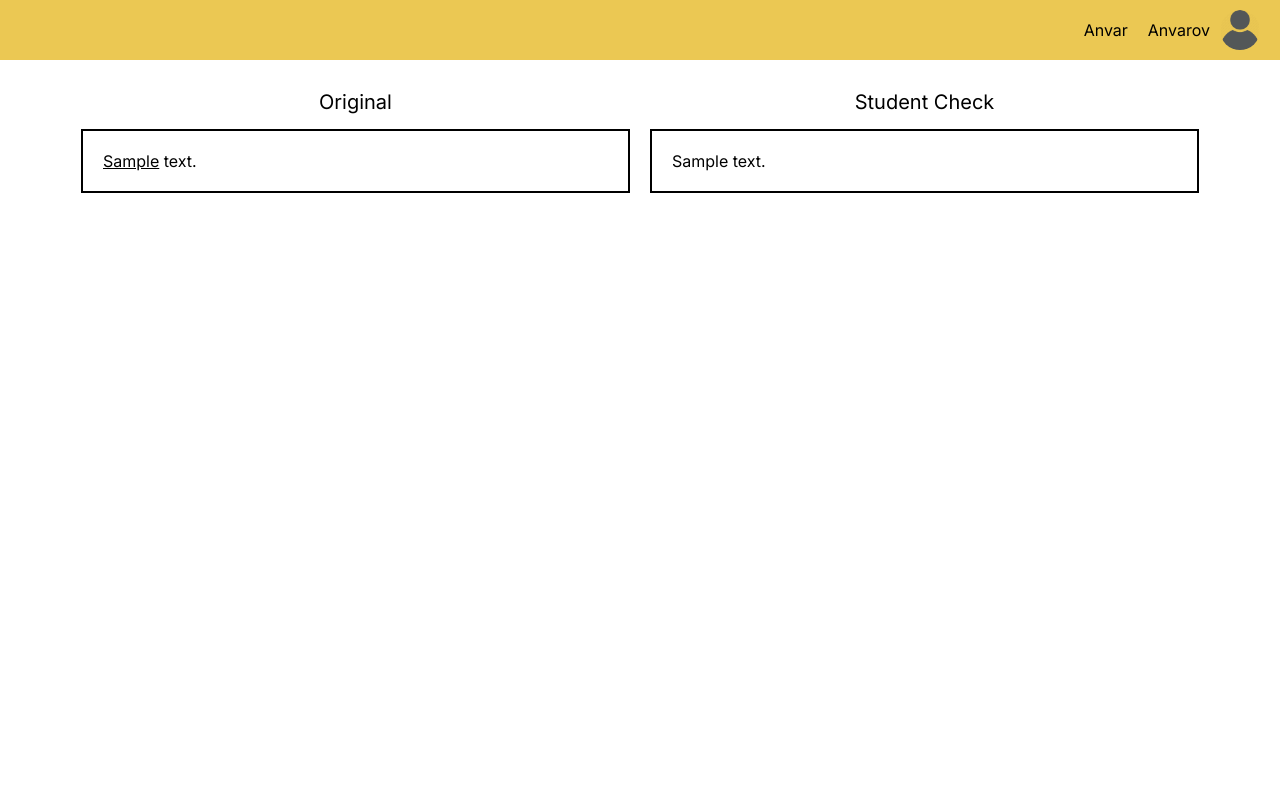
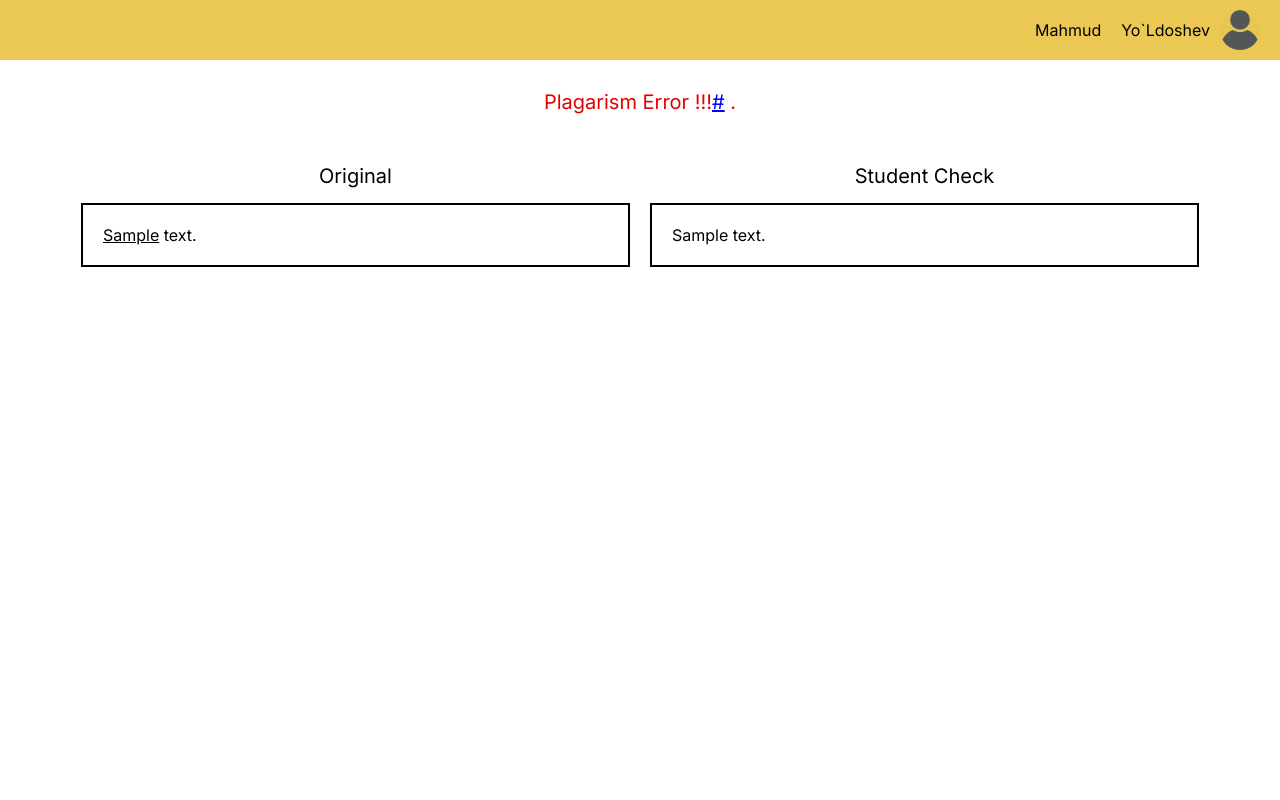
Before and after one commit to Begzod10/GennisClassroom, a Flask app: page /check_essay/1 in a window 1280 px wide. Run offline with Flask 2, Linux system fonts and the light colour scheme; tables that the repository leaves empty hold one stand-in row (values such as "Sample post").

Commit message:
last changes

```diff
--- a/backend/lessons/essay_route.py
+++ b/backend/lessons/essay_route.py
@@ -32,27 +32,9 @@ def write_essay():
     # response = requests.request("POST", url, data=payload, headers=headers)
 
     # plagarism
-    # url = "https://plagiarism-checker-and-auto-citation-generator-multi-lingual.p.rapidapi.com/plagiarism"
-    #
-    # payload = {
-    #     "text": "This is a test with a minimum of 40 characters to check plagiarism for.",
-    #     "language": "en",
-    #     "includeCitations": False,
-    #     "scrapeSources": False
-    # }
-    # headers = {
-    #     "content-type": "application/json",
-    #     "X-RapidAPI-Key": "1973d60fb8mshece0ce163f66024p1f4d12jsn70ad27675fdf",
-    #     "X-RapidAPI-Host": "plagiarism-checker-and-auto-citation-generator-multi-lingual.p.rapidapi.com"
-    # }
-    #
-    # response = requests.request("POST", url, json=payload, headers=headers)
-
-    # print(response.text)
-
 
     user = get_current_user()
-    student = Student.query.filter(Student.user_id == user).first()
+    student = Student.query.filter(Student.user_id == user.id).first()
     if request.method == "POST":
         essay = request.form.get('essay')
         add = Essay(essay_text=essay, student_id=student.id, info_id=1)
@@ -69,14 +51,30 @@ def essays_list():
 
 @app.route('/check_essay/<int:essay_id>', methods=['POST', 'GET'])
 def check_essay(essay_id):
-    # essay = Essay.query.filter(Essay.id == essay_id).first()
-    # essay_errors = EssayError.query.order_by(EssayError.id).all()
-    # error_top = "xato topmadi"
+    url = "https://plagiarism-checker-and-auto-citation-generator-multi-lingual.p.rapidapi.com/plagiarism"
+    essay = Essay.query.filter(Essay.id == essay_id).first()
+    # payload = {
+    #     "text": essay.essay_text,
+    #     "language": "en",
+    #     "includeCitations": False,
+    #     "scrapeSources": False
+    # }
+    # headers = {
+    #     "content-type": "application/json",
+    #     "X-RapidAPI-Key": "1973d60fb8mshece0ce163f66024p1f4d12jsn70ad27675fdf",
+    #     "X-RapidAPI-Host": "plagiarism-checker-and-auto-citation-generator-multi-lingual.p.rapidapi.com"
+    # }
     #
-    # for error in essay_errors:
-    #     if error.error in essay.essay_text:
-    #         error_top = "xato topdi"
-    essay = Essay.query.filter(Essay.id == essay_id).first()
+    # response = requests.request("POST", url, json=payload, headers=headers)
+    #
+    # print(response.text)
+    # if response:
+    #     for source in response.json()['sources']:
+    #         Essay.query.filter(Essay.id == essay_id).update({
+    #             "plagiarism_link": source['url']
+    #         })
+    #         db.session.commit()
+
     error_types = EssayErrorType.query.order_by(EssayErrorType.id).all()
     essay_errors = EssayError.query.order_by(EssayError.id).all()
 
@@ -125,7 +123,6 @@ def send_errors(essay_id):
     add.add()
     return jsonify({'success': True})
 
-
 # @app.route("/creat_task", methods=["GET", "POST"])
 # def creat_task():
 #     if request.method == "POST":
--- a/backend/lessons/models.py
+++ b/backend/lessons/models.py
@@ -73,6 +73,7 @@ class Essay(db.Model):
     info_id = Column(Integer, ForeignKey('essay_info.id'))
     status = Column(Boolean)
     archive = relationship("EssayErrorArchive", backref="essay", lazy='select', order_by="EssayErrorArchive.id")
+    plagiarism_link = Column(String)
 
     def add(self):
         db.session.add(self)
--- a/static/css/writingInside/writingInside.css
+++ b/static/css/writingInside/writingInside.css
@@ -46,6 +46,32 @@ a {
   padding: 30px;
   display: flex;
   justify-content: center;
+  align-content: flex-start;
+  flex-wrap: wrap;
+}
+.writingInside .msg {
+  width: 100%;
+  height: fit-content;
+  display: flex;
+  align-items: center;
+  justify-content: center;
+  margin-bottom: 50px;
+}
+.writingInside .msg a {
+  display: inline;
+  text-decoration: underline;
+  color: blue;
+}
+.writingInside .msg h1 {
+  font-weight: 400;
+  font-size: 20px;
+  text-align: center;
+}
+.writingInside .msg .success {
+  color: #04bb04;
+}
+.writingInside .msg .error {
+  color: #e50000;
 }
 .writingInside__container {
   width: 45%;
--- a/static/css/writingInside/writingInside.sass
+++ b/static/css/writingInside/writingInside.sass
@@ -6,6 +6,27 @@
   padding: 30px
   display: flex
   justify-content: center
+  align-content: flex-start
+  flex-wrap: wrap
+  .msg
+    width: 100%
+    height: fit-content
+    display: flex
+    align-items: center
+    justify-content: center
+    margin-bottom: 50px
+    a
+      display: inline
+      text-decoration: underline
+      color: blue
+    h1
+      font-weight: 400
+      font-size: 20px
+      text-align: center
+    .success
+      color: #04bb04
+    .error
+      color: #e50000
   &__container
     width: 45%
     margin: 0 10px
@@ -25,6 +46,7 @@
           &>div
             visibility: visible
             opacity: 1
+
         &> div
           position: absolute
           top: 100%
--- a/templates/mySubjects/mySubjects.html
+++ b/templates/mySubjects/mySubjects.html
@@ -19,14 +19,14 @@
 
         </div>
         <div>
-            <div class="info">Anvar</div>
-            <div class="info">Anvarov</div>
+            <div class="info">Begzod</div>
+            <div class="info">Jumaniyozov</div>
             <img src='../../static/img/user.png' alt="">
         </div>
     </nav>
     <main>
         <div class="mySubjects">
-            {% for sub in student.subjects %}
+            {% for sub in subject_list %}
             <div class="mySubjects__item">
                 <a href="{{ url_for('my_lesson', sub_id=sub.id) }}">
                     <div class="mySubjects__item-img">
--- a/templates/subject/subject.html
+++ b/templates/subject/subject.html
@@ -21,8 +21,8 @@
 
         </div>
         <div>
-            <div class="info">Anvar</div>
-            <div class="info">Anvarov</div>
+            <div class="info">Begzod</div>
+            <div class="info">Jumaniyozov</div>
             <img src="../../static/img/user.png" alt="">
         </div>
     </nav>
@@ -147,7 +147,7 @@
                             <span>Hamma javob tog'ri</span>
                         </label>
                         <div class="input-submit">
-                            <input type="submit" value="Yuvarmoq">
+                            <input type="submit" value="Tekshirmoq">
                         </div>
 
                     </form>
--- a/templates/subjects/subjects.html
+++ b/templates/subjects/subjects.html
@@ -21,8 +21,8 @@
 
         </div>
         <div>
-            <div class="info">Anvar</div>
-            <div class="info">Anvarov</div>
+            <div class="info">Begzod</div>
+            <div class="info">Jumaniyozov</div>
             <img src='../../static/img/user.png' alt="">
         </div>
     </nav>
--- a/templates/writing/insideWriting/insideWriting.html
+++ b/templates/writing/insideWriting/insideWriting.html
@@ -20,13 +20,21 @@
 
         </div>
         <div>
-            <div class="info">Anvar</div>
-            <div class="info">Anvarov</div>
+            <div class="info">Mahmud</div>
+            <div class="info">Yo`Ldoshev</div>
             <img src="../../../static/img/user.png" alt="">
         </div>
     </nav>
     <main>
         <div class="writingInside">
+            {% if essay.plagiarism_link %}
+                <div class="msg">
+                    <h1 class="error">
+                        Plagarism Error !!!<a href="{{ essay.plagiarism_link }}"
+                                              target="_blank">{{ essay.plagiarism_link }}</a> .
+                    </h1>
+                </div>
+            {% endif %}
             <div class="writingInside__container">
 
                 <div class="title">
--- a/templates/writing/wrintgList/writingList.html
+++ b/templates/writing/wrintgList/writingList.html
@@ -20,8 +20,8 @@
 
         </div>
         <div>
-            <div class="info">Anvar</div>
-            <div class="info">Anvarov</div>
+            <div class="info">Mahmud</div>
+            <div class="info">Yo`Ldoshev</div>
             <img src="../../../static/img/user.png" alt="">
         </div>
     </nav>
```
Also changed, not shown: api_kundalik.json (deleted, +0 -49 lines), apis/api_kundalik.json (+8 -4 lines), backend/basics/settings.py (+9 -4 lines), backend/basics/views.py (+11 -16 lines), backend/lessons/views.py (+18 -5 lines), static/css/subjects/subjects.css (+12 -0 lines), static/css/subjects/subjects.sass (+11 -0 lines), static/js/subjects.js (+10 -3 lines), 2 other files.
